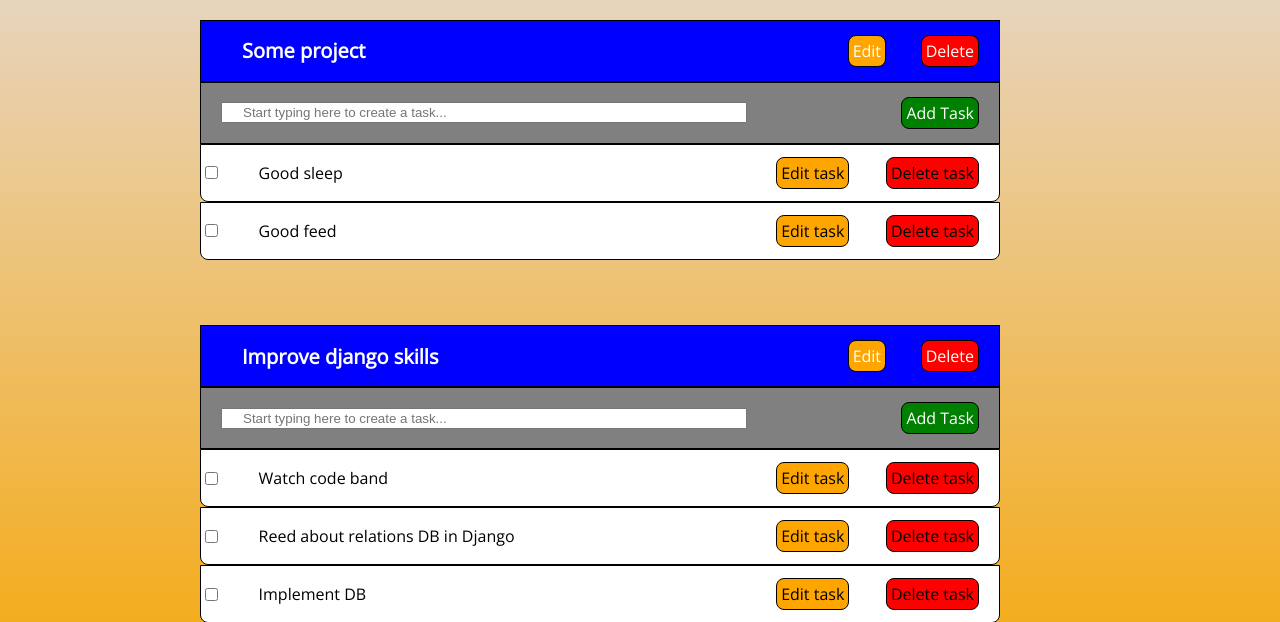
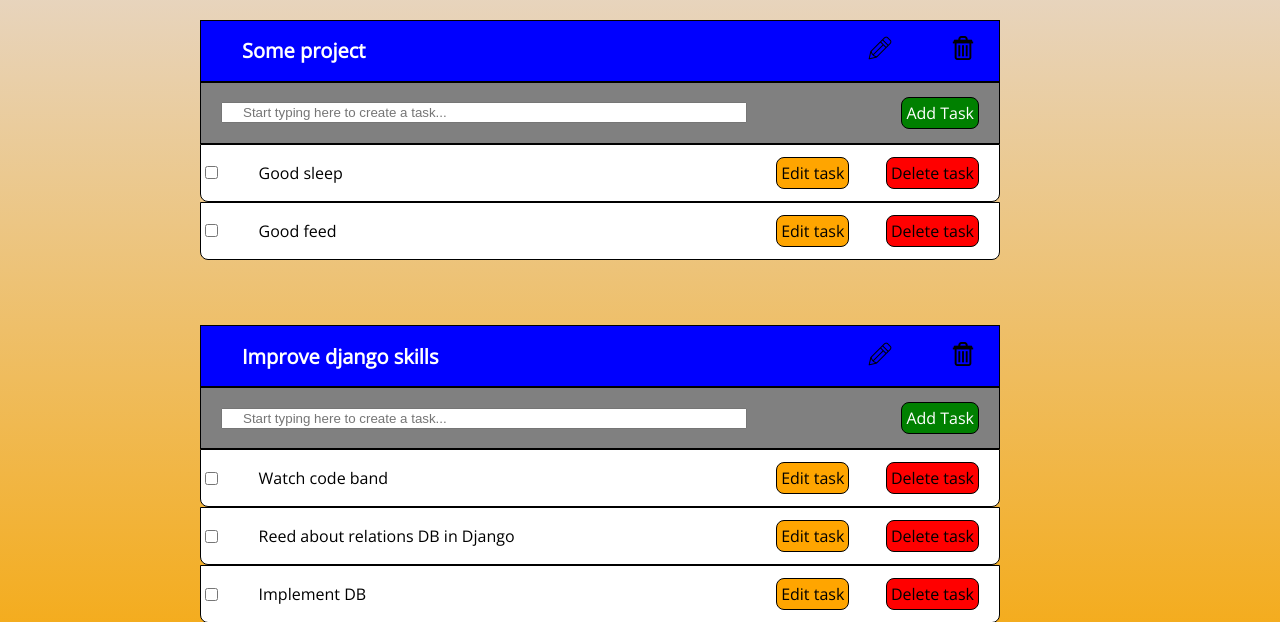
Before and after one commit to jonqwerty/taskmanager, a Django app: page / in a window 1280 px wide. Shown: the part 124-746 px from the top of the page. Run offline with Django 3.2, Linux system fonts and the light colour scheme; data comes from the database, SQL or seed files in the repository; both versions use the stored data as it was after the commit.

Commit message:
Icons instead text in project

```diff
--- a/static/css/main.css
+++ b/static/css/main.css
@@ -72,19 +72,25 @@ body{
 	padding:4px;
 	text-decoration: none;
 	color: white;
-	border:1px solid black;
+
 }
 
 .project a.edit {
-	background: orange;
-	border-radius: 8px;
+
 	margin-left: 20px;
 }
 
+.project a.edit img {
+
+}
+
 .project a.delete {
-	background: red;
-	border-radius: 8px;
+
 	margin-right: 20px;
+}
+
+.project a.edit img {
+
 }
 
 .addtask{
--- a/tasks/templates/tasks/index.html
+++ b/tasks/templates/tasks/index.html
@@ -8,8 +8,12 @@
 
 				<div class="project">
 					<p>{{ project.title }}</p>
-					<a class="edit" href="{% url 'update_project' project.id %}">Edit</a>
-					<a  href="{% url 'delete_project' project.id %}" class="delete">Delete</a>
+					<a class="edit" href="{% url 'update_project' project.id %}">
+						<img src=" static/images/pencil_icon.png " alt="pencil_icon">
+					</a>
+					<a  href="{% url 'delete_project' project.id %}" class="delete">
+						<img src=" static/images/trash.png " alt="trash_icon">
+					</a>
 				</div>
 
 				<div class="addtask">
```
Also changed, not shown: db.sqlite3, static/images/pencil_icon.png (added), static/images/trash.png (added).
